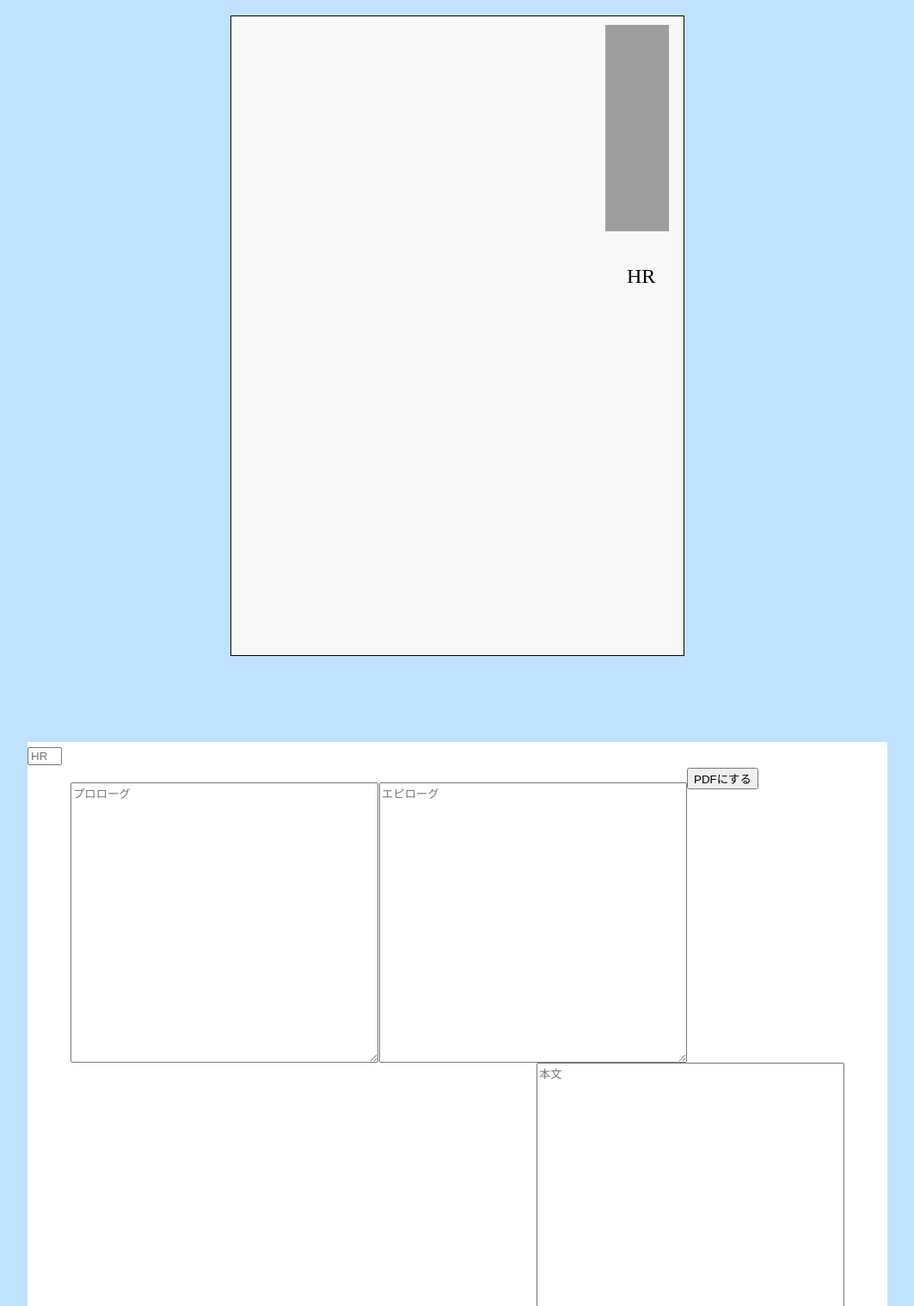
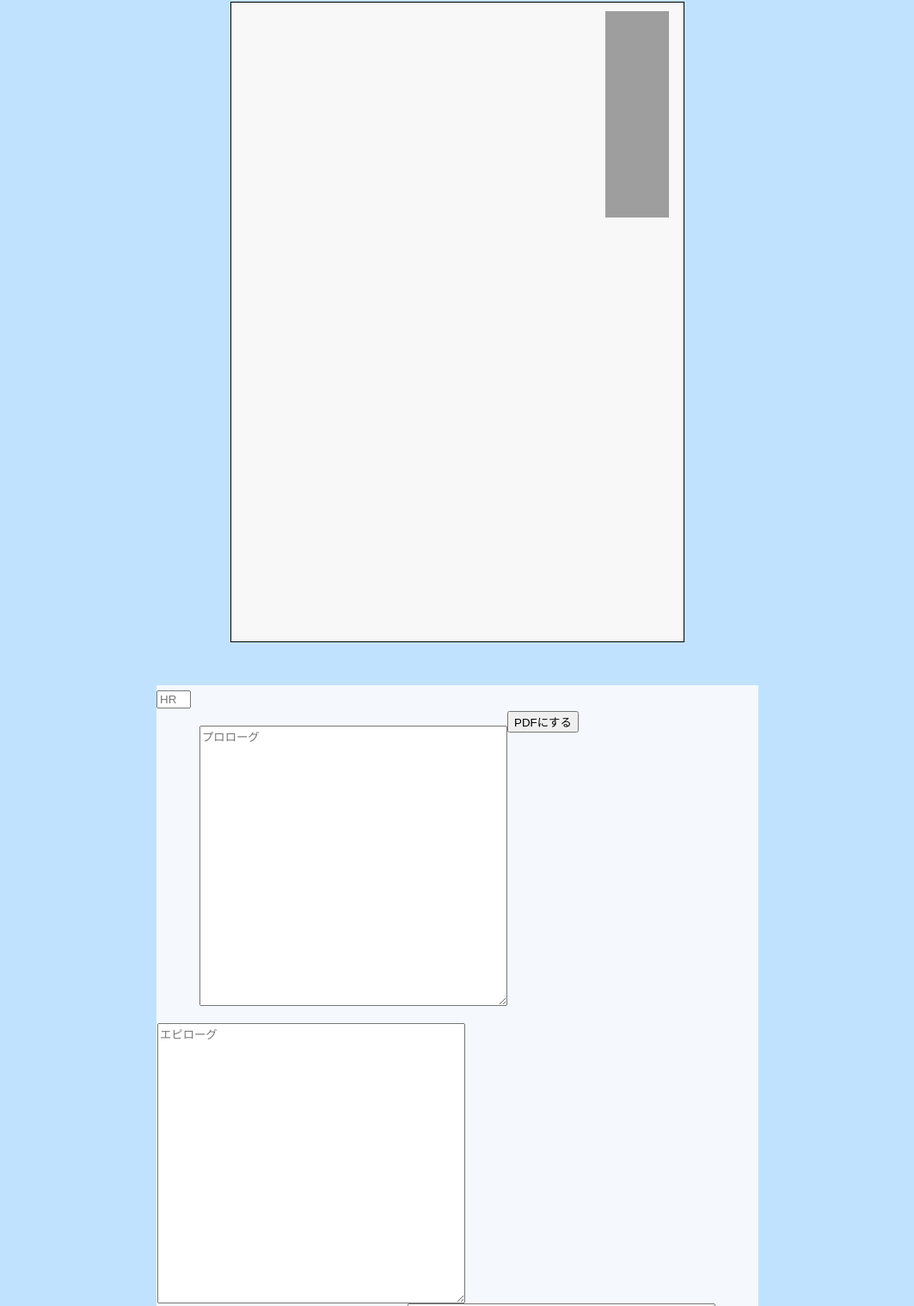
Before and after one commit to shiratsumu/seirei.github.io, a plain HTML site: page index.html in a window 1280 px wide. Shown: the part 387-1906 px from the top of the page at 86% size, without its empty margins (108-1171 px from the left). Drawn offline with Linux system fonts and the light colour scheme; grey boxes are pictures that could not be loaded.

Commit message:
Add files via upload

```diff
--- a/index.html
+++ b/index.html
@@ -23,7 +23,7 @@
  <h1>
 	蜻蛉打ち込み用Web
  </h1>
- <a>不具合等の連絡→seireicommittee@gmail.com</a>
+ <a>不具合等の連絡→<p>seireicommittee@gmail.com</p></a>
  <p>
 	レイアウト選択
  </p>
@@ -41,19 +41,21 @@
 	            width: 526px;
 				height: 743px;
 				border:1px solid #000000;
-				margin:100px auto;"
+				margin:auto auto;
+				margin-bottom: 50px;"
 			id="template"
 	    >
-
+		<div id="title">
 	     <img src="image/Seivei.png"
 		 id="main1"
 	     width="74"
 	     height="240" >
 
-		<div class="ml-115 text-2xl">
-			<span id="HR"></span><br>HR
+
+		 <div class="ml-115 text-2xl">
+			<span id="HR"></span>
+		 </div>
 		</div>
-
 		<div id="mini"></div>
 
 		<div style="text-align: right;">
@@ -69,9 +71,9 @@
 
 </body>
 
-<h2 style="background:white;
-           width: 1000px;
-           height: 1000px;"
+<h2 style="background:rgb(245, 249, 253);
+           width: 700px;
+           height: 800px;"
 	id="formspace">
 
 
```
